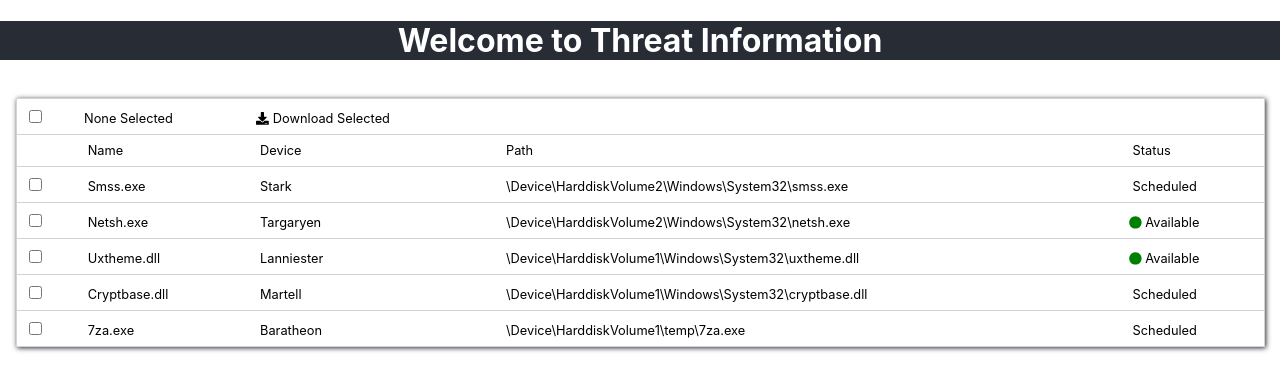
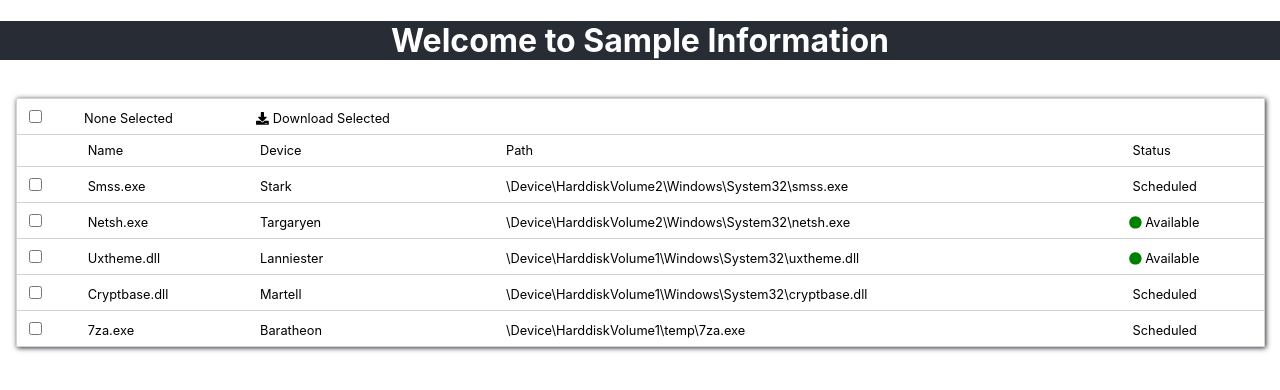
Before and after one commit to tejaswaroop51/sample-table, a React (Create React App) app: page / in a window 1280 px wide. Shown: the top 390 px of the page. Built offline with nearby package versions, Linux system fonts and the light colour scheme.

Commit message:
changed header label

```diff
--- a/src/layout/Header.js
+++ b/src/layout/Header.js
@@ -3,7 +3,7 @@ import React from 'react';
 const Header = () => {
     return(
         <div className="header">
-            <h1>Welcome to Threat Information</h1>
+            <h1>Welcome to Sample Information</h1>
         </div>
     )
 };
```
